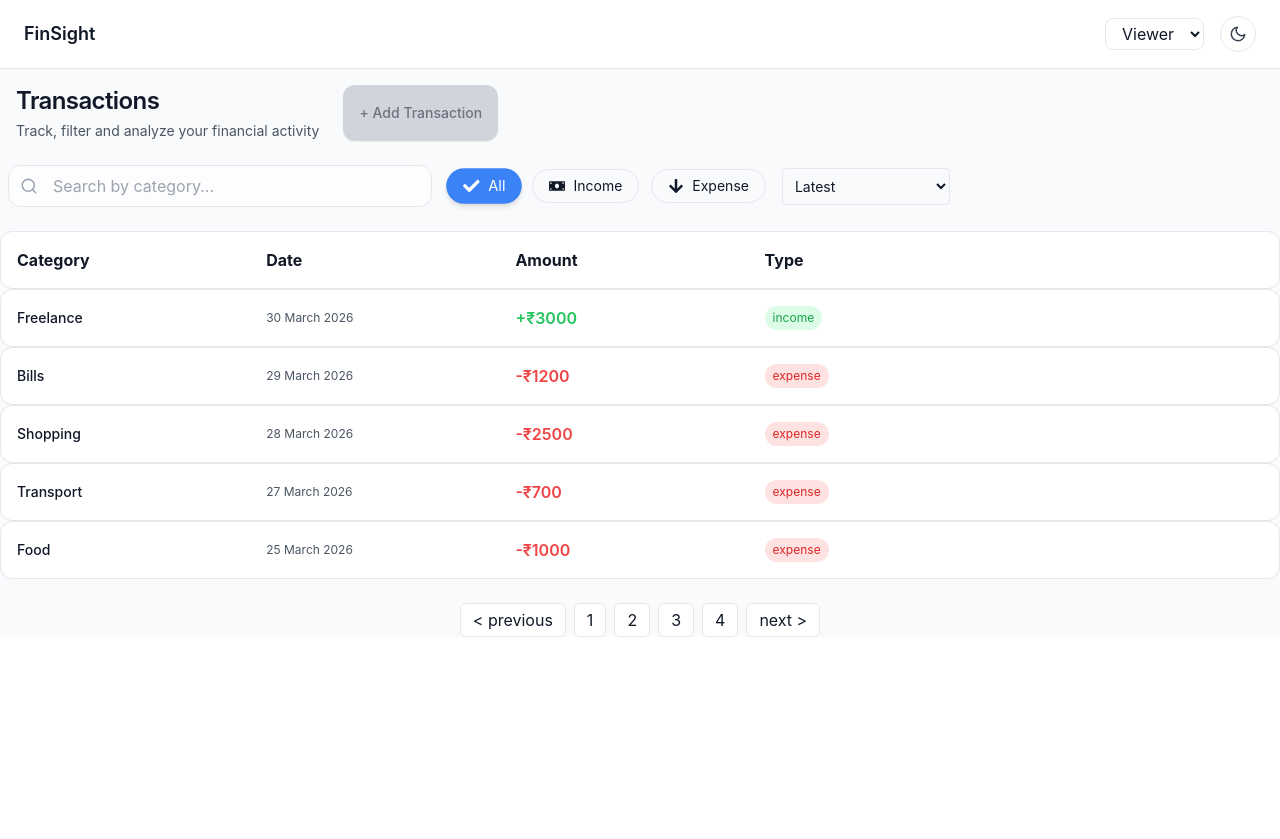
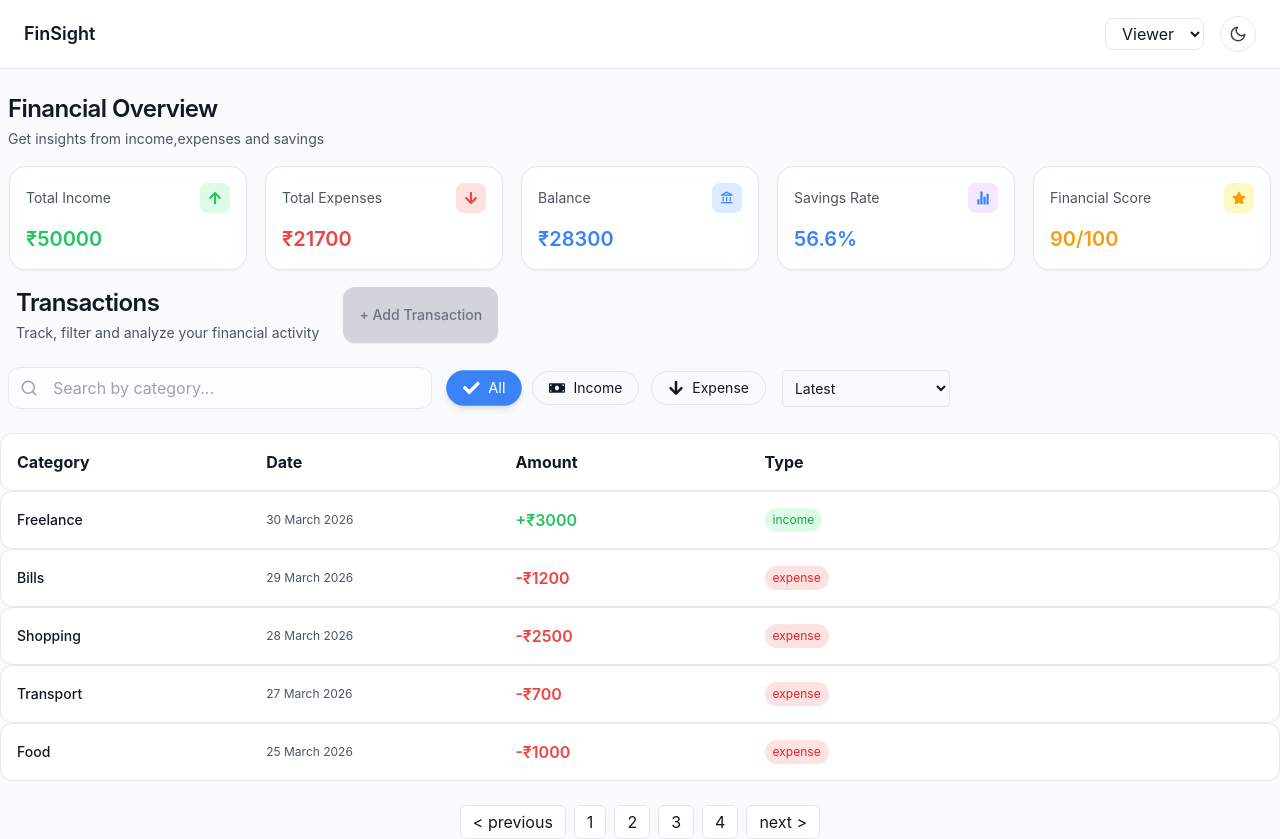
Before and after one commit to Yoshita-22/FinSight, a React (Vite) app: page / in a window 1280 px wide. Before the commit the page ends 800 px from the top, so only its background shows below. Built offline with nearby package versions, Linux system fonts and the light colour scheme.

Commit message:
implemented summary section with income,expenses,total balance,savings rate,financial score

```diff
--- a/src/App.jsx
+++ b/src/App.jsx
@@ -1,11 +1,13 @@
 import React, { useState } from 'react'
 import TransactionSection from './components/Transactions/TransactionSection';
 import Navbar from './components/common/Navbar';
+import SummarySection from './components/Summary/SummarySection';
 
 function App() {
   return (
     <div className='bg-bg-light dark:bg-bg-dark'>
       <Navbar/>
+      <SummarySection/>
       <TransactionSection/>
 
     </div>
--- /dev/null
+++ b/src/components/Summary/SummaryCards.jsx
@@ -0,0 +1,98 @@
+import { FaArrowUp, FaArrowDown } from "react-icons/fa";
+import { MdOutlineAccountBalance } from "react-icons/md";
+import { IoStatsChartSharp } from "react-icons/io5";
+import { FaStar } from "react-icons/fa6";
+
+function SummaryCards({ income, expenses }) {
+  const balance = income - expenses;
+  const savingsRate = income ? ((balance / income) * 100).toFixed(1) : 0;
+
+  const financialScore =
+    savingsRate > 30 ? 90 :
+    savingsRate > 20 ? 75 :
+    savingsRate > 10 ? 60 : 40;
+
+  const cards = [
+    {
+      title: "Total Income",
+      value: `₹${income}`,
+      color: "text-income",
+      bg: "bg-green-100 dark:bg-green-900/30",
+      icon: <FaArrowUp />,
+    },
+    {
+      title: "Total Expenses",
+      value: `₹${expenses}`,
+      color: "text-expense",
+      bg: "bg-red-100 dark:bg-red-900/30",
+      icon: <FaArrowDown />,
+    },
+    {
+      title: "Balance",
+      value: `₹${balance}`,
+      color: "text-primary",
+      bg: "bg-blue-100 dark:bg-blue-900/30",
+      icon: <MdOutlineAccountBalance />,
+    },
+    {
+      title: "Savings Rate",
+      value: `${savingsRate}%`,
+      color: "text-primary",
+      bg: "bg-purple-100 dark:bg-purple-900/30",
+      icon: <IoStatsChartSharp />,
+    },
+    {
+      title: "Financial Score",
+      value: `${financialScore}/100`,
+      color: "text-warning",
+      bg: "bg-yellow-100 dark:bg-yellow-900/30",
+      icon: <FaStar />
+,
+    },
+  ];
+
+  return (
+    <>
+    <div className="grid grid-cols-1 sm:grid-cols-2 lg:grid-cols-5 gap-4 mt-4">
+      {cards.map((card, index) => {
+        return(
+        <div className="relative p-[1px] rounded-2xl group" key={index}>
+            <div
+
+                style={{ animationDelay: `${index * 0.1}s` }}
+                className="transition-all duration-300 hover:-translate-y-1 bg-white/70 dark:bg-white/5 backdrop-blur-md   hover:scale-[1.02] animate-fadeUp  border border-border-light dark:border-border-dark shadow-sm hover:shadow-md p-4 rounded-2xl "
+                >
+
+
+                <div className="flex items-center justify-between mb-3">
+                    <p className="text-text-secondaryLight dark:text-text-secondaryDark text-sm">
+                    {card.title}
+                    </p>
+
+                    <div className={`p-2 rounded-lg ${card.bg}`}>
+                    <span className={`${card.color} text-sm`}>
+                        {card.icon}
+                    </span>
+                    </div>
+                </div>
+
+                <h3 className={`
+                    text-xl font-semibold
+                    ${card.color}
+                `}>
+                    {card.value}
+                </h3>
+
+            </div>
+            </div>
+                )})}
+
+
+            </div>
+
+
+    </>
+  );
+}
+
+export default SummaryCards;
--- /dev/null
+++ b/src/components/Summary/SummarySection.jsx
@@ -0,0 +1,27 @@
+import React from 'react'
+import SummaryCards from './SummaryCards'
+import { useTransactions } from '../../context/TransactionsContext'
+
+function SummarySection() {
+    const {transactions} = useTransactions();
+    let income = transactions.filter((tx)=>tx.type=="income").reduce((acc,curr)=>acc + Number(curr.amount),0);
+    let expenses = transactions.filter((tx)=>tx.type=="expense").reduce((acc,curr)=>acc + Number(curr.amount),0);
+    console.log(expenses);
+  return (
+    <>
+    <div className="px-2 mt-6">
+        <div className = "mb-4">
+            <h1 className='font-semibold text-text-primaryLight dark:text-text-primaryDark tracking-tight text-xl md:text-2xl'>Financial Overview</h1>
+            <p className = "text-sm  text-text-secondaryLight dark:text-text-secondaryDark mt-1">Get insights from income,expenses and savings</p>
+        </div>
+        <div>
+            <SummaryCards income = {income} expenses = {expenses}/>
+        </div>
+    </div>
+
+
+    </>
+  )
+}
+
+export default SummarySection
--- a/tailwind.config.js
+++ b/tailwind.config.js
@@ -41,6 +41,30 @@ export default {
         warning: "#F59E0B",
       },
     },
+    keyframes: {
+        fadeUp: {
+          "0%": {
+            opacity: "0",
+            transform: "translateY(20px)",
+          },
+          "100%": {
+            opacity: "1",
+            transform: "translateY(0)",
+          },
+        },
+      gradientMove: {
+        "0%": { backgroundPosition: "0% 50%" },
+        "100%": { backgroundPosition: "200% 50%" },
+      },
+      animation: {
+      gradient: "gradientMove 3s linear infinite",
+      },
+      },
+
+      animation: {
+        fadeUp: "fadeUp 0.6s ease forwards",
+      },
+
   },
   plugins: [],
 };
```
